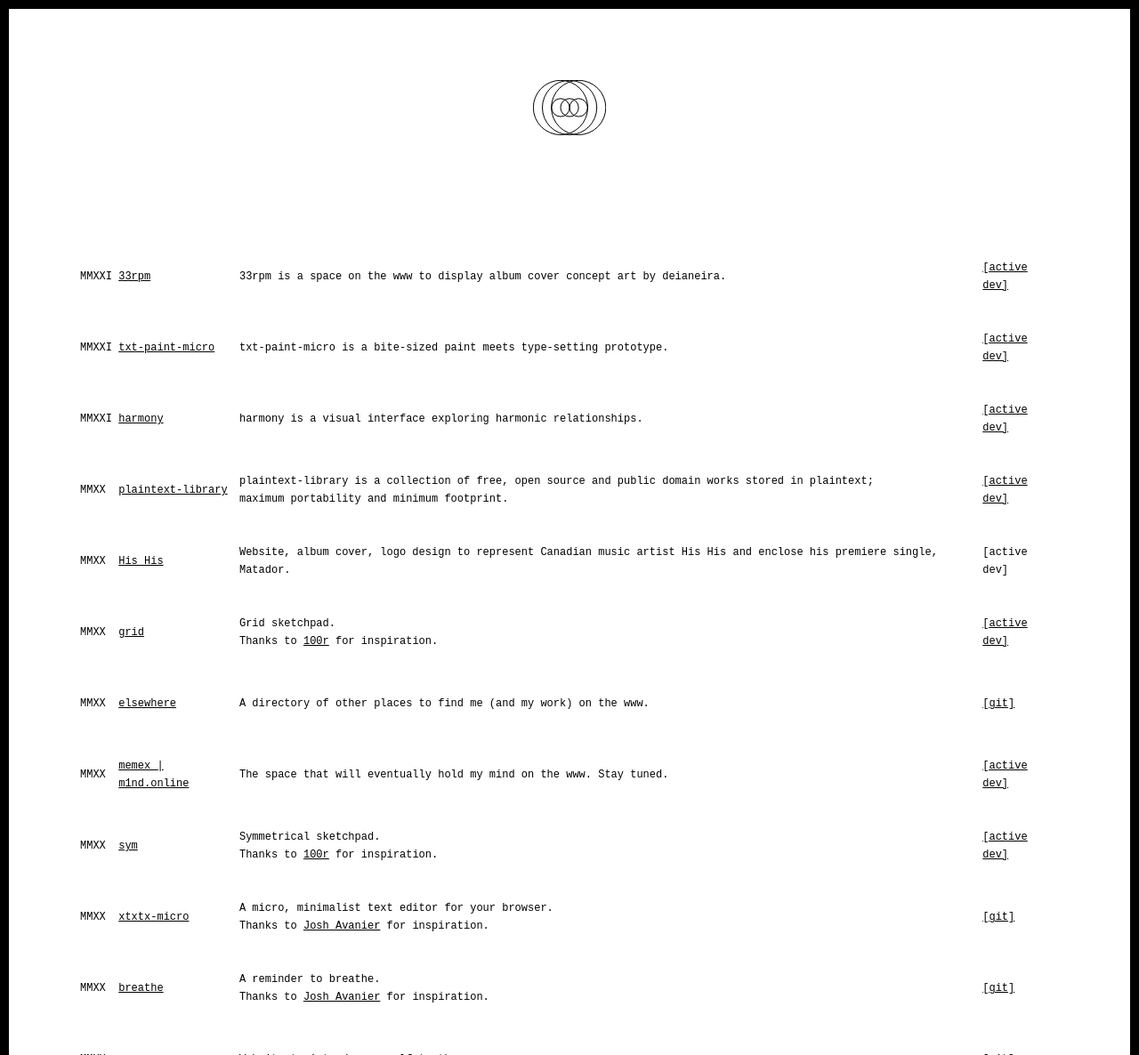
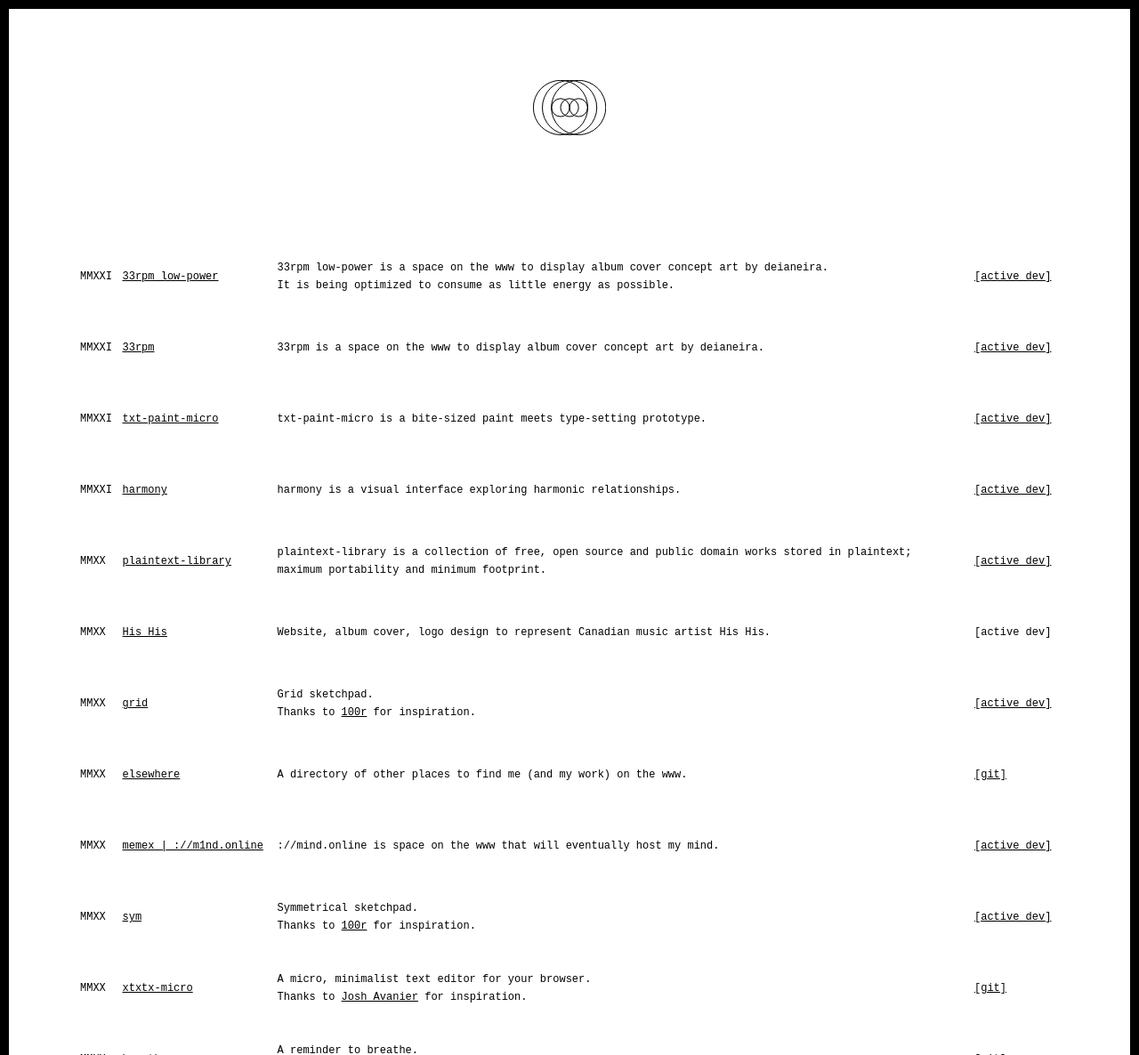
Before and after one commit to de1ane1ra/work, a plain HTML site: page index.html in a window 1280 px wide. Shown: the top 1186 px of the page at 89% size. Drawn offline with Linux system fonts and the light colour scheme.

Commit message:
Added 33rpm low-power, changing some copy here and there

```diff
--- a/index.html
+++ b/index.html
@@ -39,6 +39,13 @@
                 <tbody>
                     <tr>
                         <td><span>MMXXI</span></td>
+                        <td><a href="https://deianeira.co/33rpm/low-power" target="_blank" rel="noopener noreferrer">33rpm low-power</a></td>
+                        <td><span>33rpm low-power is a space on the www to display album cover concept art by deianeira.<br />It is being optimized to consume as little energy as possible.</span></td>
+                        <td><a href="https://github.com/de1ane1ra/33rpm" target="_blank" rel="noopener noreferrer">[active dev]</a></td>
+                    </tr>
+
+                    <tr>
+                        <td><span>MMXXI</span></td>
                         <td><a href="https://deianeira.co/33rpm" target="_blank" rel="noopener noreferrer">33rpm</a></td>
                         <td><span>33rpm is a space on the www to display album cover concept art by deianeira.</span></td>
                         <td><a href="https://github.com/de1ane1ra/33rpm" target="_blank" rel="noopener noreferrer">[active dev]</a></td>
@@ -68,7 +75,7 @@
                     <tr>
                         <td><span>MMXX</span></td>
                         <td><a href="https://hishis.net" target="_blank" rel="noopener noreferrer">His His</a></td>
-                        <td><span>Website, album cover, logo design to represent Canadian music artist His His and enclose his premiere single, Matador.</span></td>
+                        <td><span>Website, album cover, logo design to represent Canadian music artist His His.</span></td>
                         <td>[active dev]</a></td>
                     </tr>
 
@@ -88,8 +95,8 @@
 
                     <tr>
                         <td><span>MMXX</span></td>
-                        <td><a href="https://m1nd.online" target="_blank" rel="noopener noreferrer">memex | m1nd.online</a></td>
-                        <td><span>The space that will eventually hold my mind on the www. Stay tuned.</span></td>
+                        <td><a href="https://m1nd.online" target="_blank" rel="noopener noreferrer">memex | ://m1nd.online</a></td>
+                        <td><span>://mind.online is space on the www that will eventually host my mind.</span></td>
                         <td><a href="https://github.com/de1ane1ra/mind" target="_blank" rel="noopener noreferrer">[active dev]</a></td>
                     </tr>
 
```
